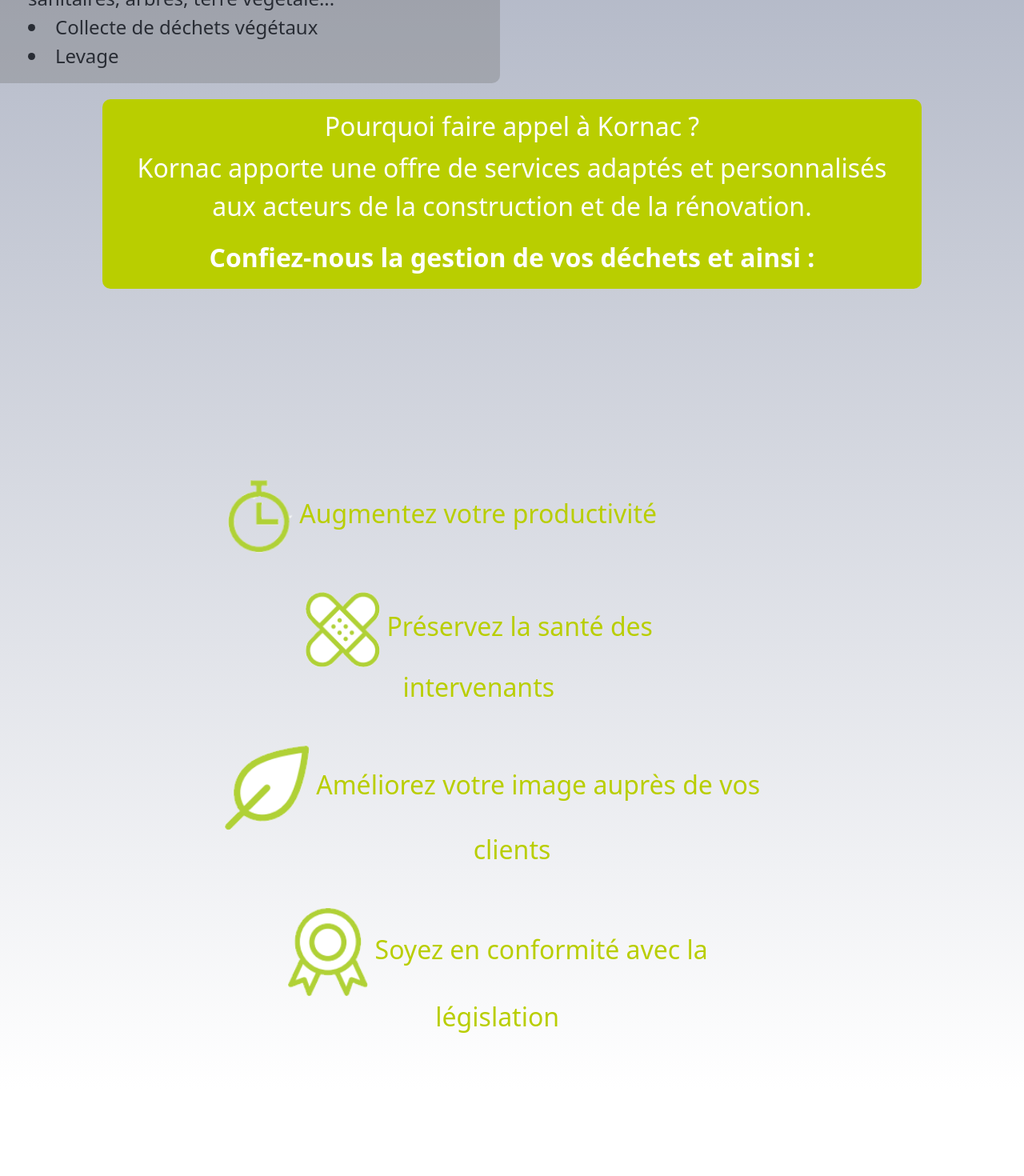
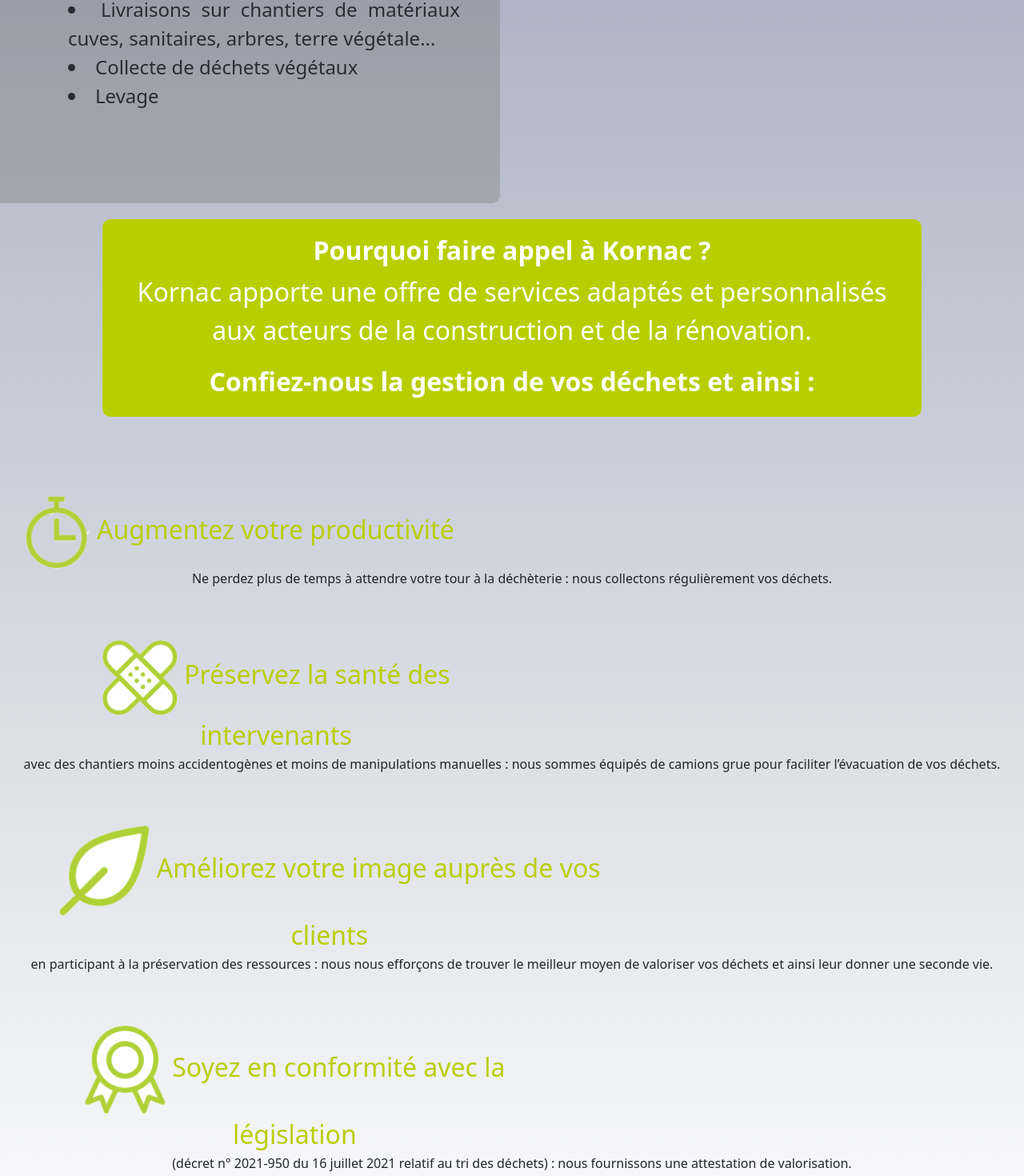
Before and after one commit to Antoine1989/Kornac., a React (Create React App) app: page / in a window 1280 px wide. Shown: the part 1200-2670 px from the top of the page at 80% size. Before the commit the page ends 2561 px from the top, so only its background shows below. Built offline with nearby package versions, Linux system fonts and the light colour scheme.

Commit message:
#02 avantages

```diff
--- a/src/components/AutresServices.js
+++ b/src/components/AutresServices.js
@@ -6,7 +6,7 @@
     render(){
         return (
 
-					<div  style={{marginTop:10}}>
+					<div  style={{marginTop:10, marginBottom:50, padding:50}}>
                         <div className="card-panel hoverable " >
 
                             <ul />
--- a/src/components/Avantages.js
+++ b/src/components/Avantages.js
@@ -4,18 +4,32 @@
 class Avantages extends React.Component {
     render() {
         return (
-            <div className="col s12 m6 center" style={{marginTop:50, marginBottom: 50}}>
+            <div className="col s12 m6 center" style={{marginTop:10, marginBottom: 150}}>
             <div className="card-panel2 hoverable " >
 
                 <ul/>
                     <li className="text-vert services2 li-avantages"><img src="./img/clock2.png" alt="productivité" className="img-avantages"/> Augmentez votre productivité</li>
+                    <p>Ne perdez plus de temps à attendre votre tour
+                    à la déchèterie : nous collectons régulièrement
+                    vos déchets.</p>
                     <br></br><br></br>
                     <li className="text-vert services2 li-avantages"><img src="./img/pansement.png" alt="santé" className="img-avantages"/> Préservez la santé des intervenants</li>
+                    <p>avec des chantiers moins accidentogènes
+                    et moins de manipulations manuelles :
+                    nous sommes équipés de camions grue pour
+                    faciliter l’évacuation de vos déchets. </p>
                     <br></br><br></br>
-                    <li className="text-vert services2 li-avantages"><img src="./img/leaf.png" alt="valorisation image" className="img-avantages" style={{marginLeft:-50}}/> Améliorez votre image auprès de vos
+                    <li className="text-vert services2 li-avantages"><img src="./img/leaf.png" alt="valorisation image" className="img-avantages" /> Améliorez votre image auprès de vos
                     clients</li>
+                    <p>en participant à la préservation des ressources :
+                    nous nous efforçons de trouver le meilleur moyen
+                    de valoriser vos déchets et ainsi leur donner une
+                    seconde vie.</p>
                     <br></br><br></br>
                     <li className="text-vert services2 li-avantages"><img src="./img/pims.png" alt="conformité" className="img-avantages"/> Soyez en conformité avec la législation</li>
+                    <p> (décret n° 2021-950 du 16 juillet 2021 relatif au tri
+                        des déchets) : nous fournissons une attestation
+                        de valorisation.</p>
                 <ul/>
             </div>
     </div>
--- a/src/components/Section.js
+++ b/src/components/Section.js
@@ -9,10 +9,10 @@
 
     render() {
         return (
-            <Container fluid className="section rounded" style={{marginBottom : 100, padding:15}}>
+            <Container fluid className="section rounded" style={{ marginTop:50, padding:20}}>
             <Row>
             <Col>
-            <h2 className="text-ruban">Pourquoi faire appel à Kornac ?</h2>
+            <h2><b>Pourquoi faire appel à Kornac ?</b></h2>
             <p >
                 Kornac apporte une offre de services
                 adaptés et personnalisés aux acteurs
```
